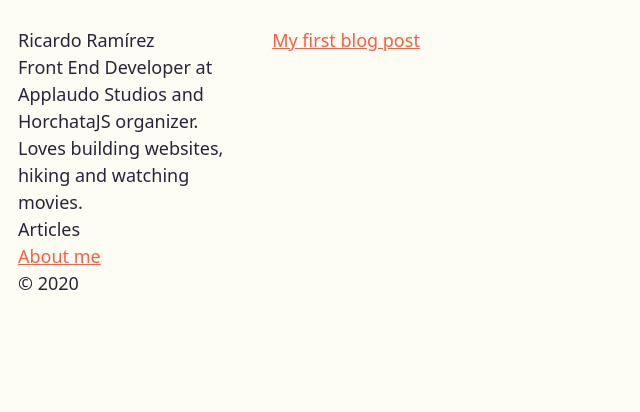
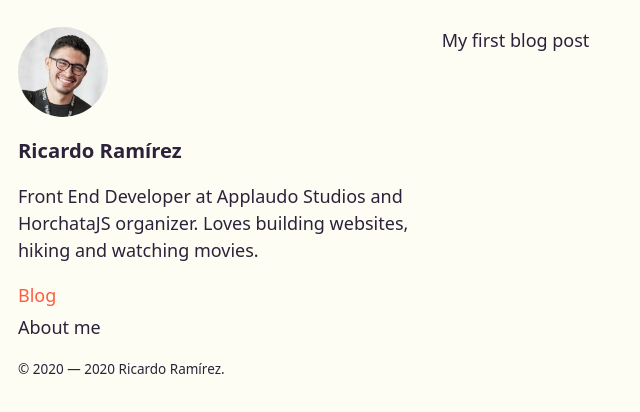
Before and after one commit to ricardoerl/ricardoerl.com, a Gatsby site: page / in a window 1280 px wide. Shown: the whole page, without its empty margins (0-640 px from the left). Built offline with nearby package versions, Linux system fonts and the light colour scheme; Gatsby itself is replaced by a stand-in of ours.

Commit message:
Add avatar

```diff
--- a/gatsby-config.js
+++ b/gatsby-config.js
@@ -6,16 +6,23 @@ module.exports = {
   },
   plugins: [
     `gatsby-plugin-react-helmet`,
+    {
+      resolve: `gatsby-source-filesystem`,
+      options: {
+        name: `images`,
+        path: `${__dirname}/src/images`,
+      },
+    },
     `gatsby-transformer-sharp`,
     {
       resolve: `gatsby-plugin-manifest`,
       options: {
-        name: `gatsby-starter-default`,
-        short_name: `starter`,
+        name: `ricardoerl.com`,
+        short_name: `ricardoerl`,
         start_url: `/`,
-        background_color: `#FFFFFF`,
-        theme_color: `#000000`,
-        icon: `src/images/avatar-thumbnail.jpg`, // This path is relative to the root of the site.
+        background_color: `#fefdf3`,
+        theme_color: `#2c223b`,
+        icon: `src/images/avatar-thumbnail.png`,
       },
     },
     {
--- /dev/null
+++ b/src/components/avatar.js
@@ -0,0 +1,26 @@
+import React from 'react';
+import { useStaticQuery, graphql } from 'gatsby';
+import Img from 'gatsby-image';
+
+const Avatar = () => {
+  const data = useStaticQuery(graphql`
+    query {
+      placeholderImage: file(relativePath: { eq: "avatar-thumbnail.png" }) {
+        childImageSharp {
+          fluid(maxWidth: 200) {
+            ...GatsbyImageSharpFluid
+          }
+        }
+      }
+    }
+  `);
+
+  return (
+    <Img
+      className="rounded-full"
+      fluid={data.placeholderImage.childImageSharp.fluid}
+    />
+  );
+};
+
+export default Avatar;
--- a/src/components/indexLayout.js
+++ b/src/components/indexLayout.js
@@ -4,34 +4,50 @@
 
 import React from 'react';
 import { Link } from 'gatsby';
+import Avatar from './avatar';
 
 const IndexLayout = ({ children }) => {
   return (
     <div className="container mx-auto pt-6 px-4">
-      <div className="grid grid-cols-5 gap-6">
-        <div className="col-span-5 md:col-span-2 lg:col-span-1">
+      <div className="grid grid-cols-3 gap-6">
+        <div className="col-span-3 md:col-span-1">
           <header>
             <div className="vcard">
-              <div className="vcard__avatar"></div>
-              <h1 className="vcard__name">Ricardo Ramírez</h1>
-              <div className="vcard__description">
-                <p>
-                  Front End Developer at Applaudo Studios and HorchataJS
-                  organizer. Loves building websites, hiking and watching
-                  movies.
-                </p>
+              <div className="w-20 rounded-full">
+                <Avatar />
               </div>
+              <h1 className="my-4 font-semibold text-lg">Ricardo Ramírez</h1>
+              <p className="my-4">
+                Front End Developer at Applaudo Studios and HorchataJS
+                organizer. Loves building websites, hiking and watching movies.
+              </p>
             </div>
-            <ul className="menu">
-              <li>Articles</li>
-              <li>
-                <Link to="/about">About me</Link>
+            <ul className="my-4">
+              <li className="my-1">
+                <Link
+                  className="no-underline"
+                  activeClassName="text-primary underline"
+                  to="/"
+                >
+                  Blog
+                </Link>
+              </li>
+              <li className="my-1">
+                <Link
+                  className="no-underline"
+                  activeClassName="text-primary"
+                  to="/about"
+                >
+                  About me
+                </Link>
               </li>
             </ul>
           </header>
-          <footer>© {new Date().getFullYear()}</footer>
+          <footer className="text-xs">
+            &copy; 2020 &mdash; {new Date().getFullYear()} Ricardo Ramírez.
+          </footer>
         </div>
-        <div className="col-span-5 md:col-span-3">
+        <div className="col-span-3 md:col-span-2">
           <main>{children}</main>
         </div>
       </div>
--- a/src/styles/tailwind.css
+++ b/src/styles/tailwind.css
@@ -1,3 +1,10 @@
+/* CSS variables */
+:root {
+  --color-primary: #fe5c43;
+  --color-secondary: #2c223b;
+  --color-neutral: #fefdf3;
+}
+
 /* tailwindcss */
 @tailwind base;
 @tailwind components;
@@ -6,13 +13,7 @@
 /* Custom */
 html,
 body {
-  background-color: #fefdf3;
-  color: #2c223b;
+  background-color: var(--color-neutral);
+  color: var(--color-secondary);
   font-size: 18px;
 }
-
-a,
-a:visited {
-  color: #fe5c43;
-  text-decoration: underline;
-}
--- a/tailwind.config.js
+++ b/tailwind.config.js
@@ -1,5 +1,11 @@
 module.exports = {
-  theme: {},
+  theme: {
+    colors: {
+      primary: 'var(--color-primary)',
+      secondary: 'var(--color-secondary)',
+      neutral: 'var(--color-neutral)',
+    },
+  },
   variants: {},
   plugins: [],
 };
```
Also changed, not shown: src/images/avatar-thumbnail.png (added).
